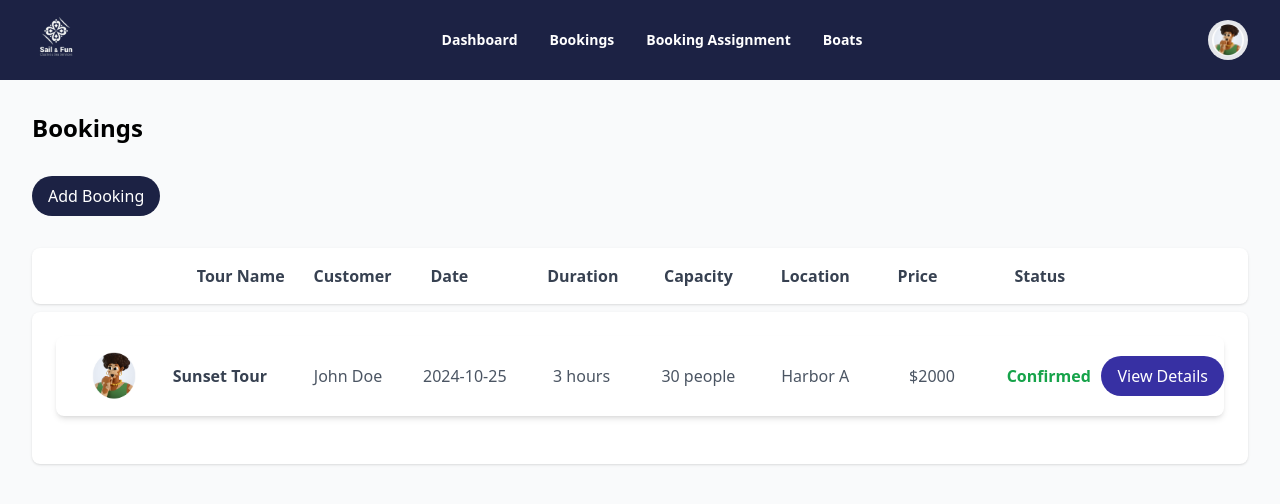
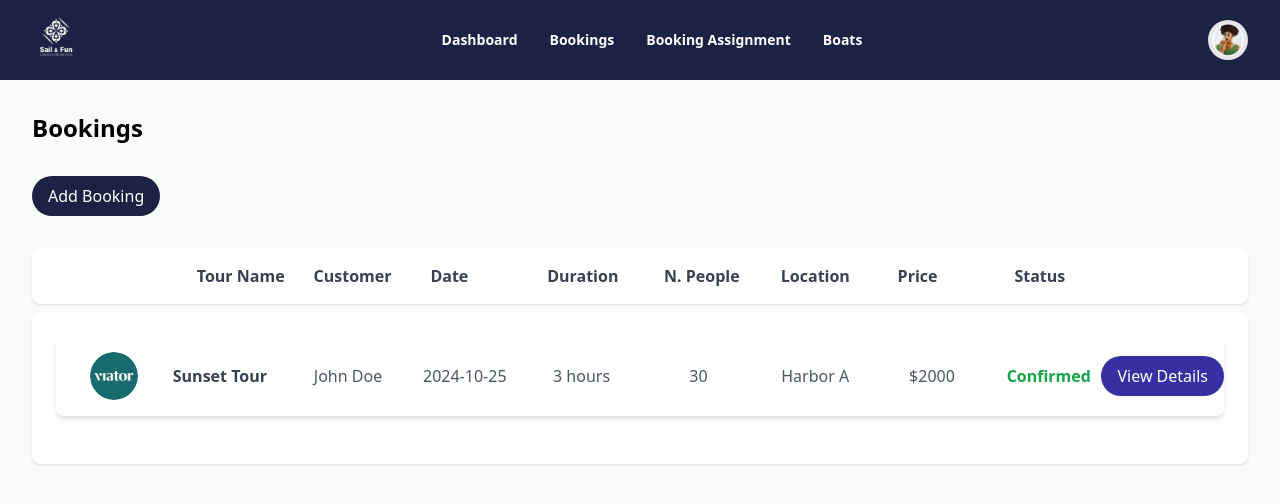
Before and after one commit to Lloret82/total_booking_frontend, a React (Vite) app: page /#/bookings in a window 1280 px wide. Shown: the top 504 px of the page. Built offline with nearby package versions, Linux system fonts and the light colour scheme.

Commit message:
Fix image paths and update routing for GitHub Pages

```diff
--- a/src/pages/Bookings.jsx
+++ b/src/pages/Bookings.jsx
@@ -15,11 +15,11 @@ const Bookings = () => {
         isAssigned: false,
         points: "0.8",
         duration: "3 hours",
-        capacity: "30 people",
+        capacity: "30",
         location: "Harbor A",
         price: "$2000",
         status: "Confirmed",
-        logo: "./assets/cl.png"
+        logo: "./assets/512x512-2.avif"
       }
     ];
 
@@ -33,17 +33,17 @@ const Bookings = () => {
   const handleAddBooking = () => {
     const newBooking = {
       id: bookings.length + 1,
-      boatName: `New Boat Booking ${bookings.length + 1}`,
+      boatName: `New Booking ${bookings.length + 1}`,
       date: "12/08/2025",
       customerName: "John Smith",
-      tourName: "New Tour",
+      tourName: "Private Tour",
       departureDate: "12/08/2025",
       duration: "4 hours",
-      capacity: "25 people",
+      capacity: "25",
       location: "Harbor D",
       price: "$180",
       status: "To Assign",
-      logo: "./assets/cl.png"
+      logo: "./assets/512x512-2.avif"
     };
 
     const updatedBookings = [...bookings, newBooking];
@@ -72,7 +72,7 @@ const Bookings = () => {
             <p>Customer</p>
             <p>Date</p>
             <p>Duration</p>
-            <p>Capacity</p>
+            <p>N. People</p>
             <p>Location</p>
             <p>Price</p>
             <p>Status</p>
```
Also changed, not shown: 5 other files (tests, documents, lock files or other folders).
